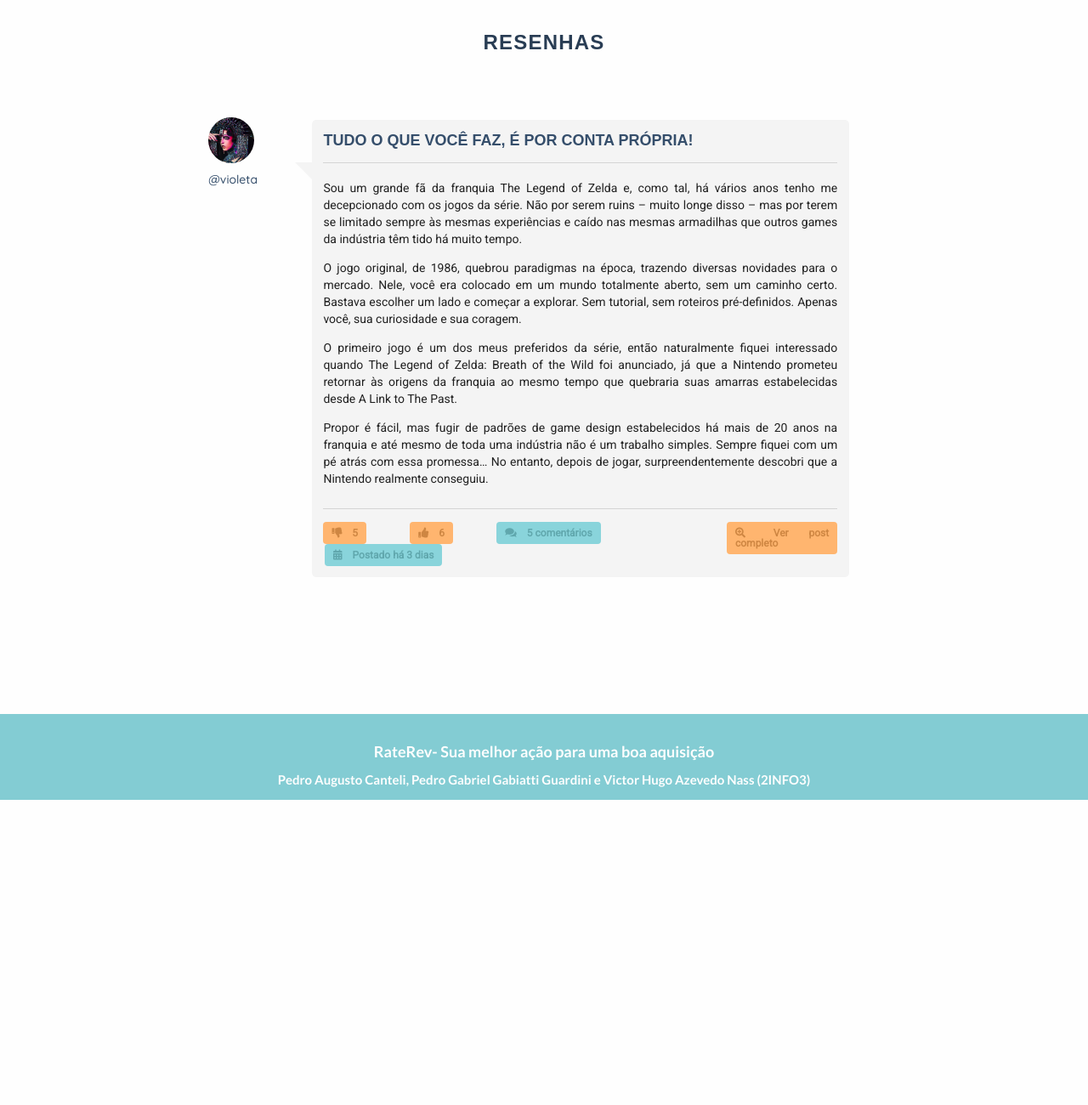
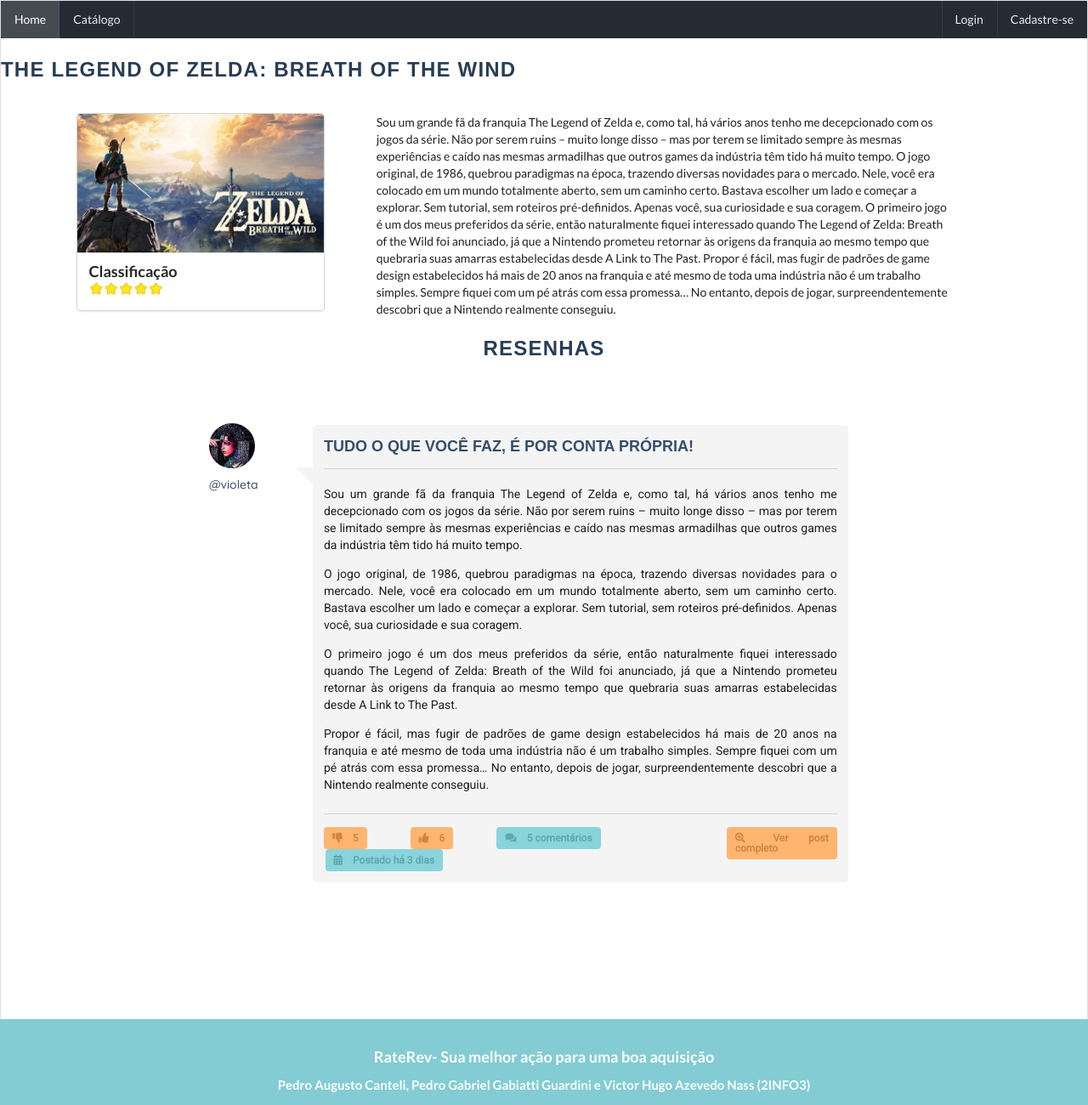
Before and after one commit to PGuardini/RateRev, a PHP site: page /detalhaZelda.php in a window 1280 px wide. Shown: the whole page at 85% size. Before the commit the page ends 941 px from the top, so only its background shows below. Run offline with PHP 8.4, Linux system fonts and the light colour scheme; some libraries are stand-ins or nearby versions; some web fonts are replaced.

Commit message:
Rating and header was added

```diff
--- a/css/guardini.css
+++ b/css/guardini.css
@@ -0,0 +1,36 @@
+body{
+    margin: 0 !important;
+}
+.stkMenu{
+    margin: 0px !important;
+    background: #0d141de5 !important;
+    border-radius: 0% !important;
+}
+.noMargin{
+    padding: 0% !important;
+}
+.gradient{
+    background: linear-gradient(120deg, #1f2123, #66b3ba);
+    background-size: 400% 400%;
+    animation: grad 30s ease infinite;
+    width: 100%;
+    height: 20rem;
+    background-repeat: no-repeat;
+    padding: 10%;
+}
+.gradient h1{
+    margin-left: 40%;
+    font-size: 50px;
+    color: white;
+}
+@keyframes grad {
+    0%{
+        background-position:0% 20%
+    }
+    50%{
+        background-position:100% 81%
+    }
+    100%{
+        background-position:0% 20%
+    }
+}
--- a/detalhaZelda.php
+++ b/detalhaZelda.php
@@ -1,7 +1,35 @@
 <?php
     include("html/cabecalho.html");
 ?>
+<div class="clear"></div>
 
+    <div class="ui grid">
+        <h2 class="ui horizontal divider header tituloSegmento">
+            The Legend Of Zelda: Breath of the Wind
+        </h2>
+        <div class="ui container">
+            <div class="ui grid">
+                <div class="ui five wide column">
+                    <div class="ui card">
+                        <div class="image">
+                            <img src="imagens/zelda.jpg">
+                        </div>
+                        <div class="content">
+                            <a class="header">Classificação</a>
+                            <div class="ui star rating" data-rating="5" data-max-rating="5"></div>
+                        </div>
+                    </div>
+                </div>
+                <div class="ten wide column">
+                Sou um grande fã da franquia The Legend of Zelda e, como tal, há vários anos tenho me decepcionado com os jogos da série. Não por serem ruins – muito longe disso – mas por terem se limitado sempre às mesmas experiências e caído nas mesmas armadilhas que outros games da indústria têm tido há muito tempo.
+
+O jogo original, de 1986, quebrou paradigmas na época, trazendo diversas novidades para o mercado. Nele, você era colocado em um mundo totalmente aberto, sem um caminho certo. Bastava escolher um lado e começar a explorar. Sem tutorial, sem roteiros pré-definidos. Apenas você, sua curiosidade e sua coragem.
+O primeiro jogo é um dos meus preferidos da série, então naturalmente fiquei interessado quando The Legend of Zelda: Breath of the Wild foi anunciado, já que a Nintendo prometeu retornar às origens da franquia ao mesmo tempo que quebraria suas amarras estabelecidas desde A Link to The Past.
+Propor é fácil, mas fugir de padrões de game design estabelecidos há mais de 20 anos na franquia e até mesmo de toda uma indústria não é um trabalho simples. Sempre fiquei com um pé atrás com essa promessa… No entanto, depois de jogar, surpreendentemente descobri que a Nintendo realmente conseguiu.
+                </div>
+            </div>
+        </div>
+    </div>
 
     <h2 class="ui horizontal divider header tituloSegmento">
         Resenhas
--- a/html/cabecalho.html
+++ b/html/cabecalho.html
@@ -7,10 +7,7 @@
     <meta name="viewport" content="width=device-width, initial-scale=1">
 
     <!--IMPORTANDO O SEMANTIC-->
-    <link rel="stylesheet" type="text/css" media="screen" href="css/semantic/semantic.css" />
     <link rel="stylesheet" type="text/css" media="screen" href="css/semantic/semantic.min.css" />
-    <script src="css/semantic/semantic.js"></script>
-    <script src="css/semantic/semantic.min.js"></script>
     <!--CSS DOS DESENVOLVEDORES-->
     <link rel="stylesheet" type="text/css" media="screen" href="css/canteli.css" />
     <link rel="stylesheet" type="text/css" media="screen" href="css/victor.css" />
@@ -18,5 +15,26 @@
     <!--OUTROS-->
     <link rel="shortcut icon" href="imagens/favicon.png" />
     <script src="https://code.jquery.com/jquery-3.2.1.min.js"></script>
+    <script src="css/semantic/semantic.min.js"></script>
+    <script src="js/main.js"></script>
 </head>
 <body>
+    <div class="ui segment noMargin">
+        <div class="ui sticky">
+            <div class="ui inverted menu stkMenu">
+                <a class="active item" href="index.php">
+                  Home
+                </a>
+                <a class="item">
+                  Catálogo
+                </a>
+                <div class="right menu">
+                  <div class="item">
+                    <a>Login</a>
+                  </div>
+                  <a class="ui item">
+                    Cadastre-se
+                  </a>
+                </div>
+              </div>
+        </div>
--- /dev/null
+++ b/js/main.js
@@ -0,0 +1,4 @@
+$(document).ready(function(){
+    $('.ui.sticky').sticky();
+    $('.ui.rating').rating();
+})
```
Also changed, not shown: index.php (+7 -3 lines), imagens/zelda.jpg (added).
